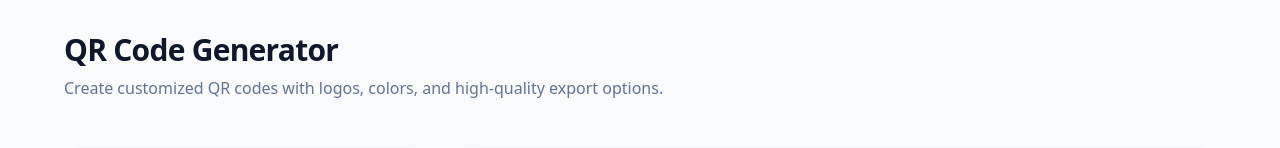
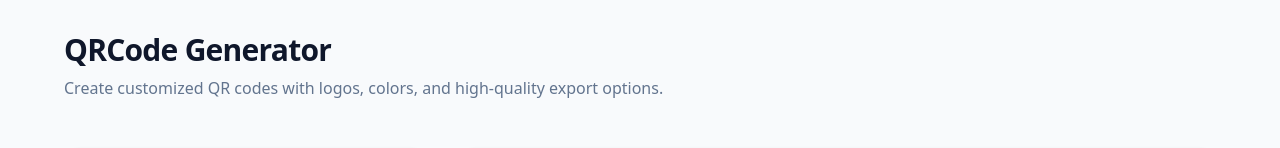
Before and after one commit to rekesan/qrgen, a React (Vite) app: page / in a window 1280 px wide. Shown: the top 148 px of the page. Built offline with nearby package versions, Linux system fonts and the light colour scheme.

Commit message:
correct header title from "QR Code Generator" to "QRCode Generator"

```diff
--- a/src/App.tsx
+++ b/src/App.tsx
@@ -106,7 +106,7 @@ export default function App() {
         {/* --- Header --- */}
         <div className="col-span-1 lg:col-span-12 mb-4">
           <h1 className="text-3xl font-extrabold text-slate-900 tracking-tight mb-2">
-            QR Code Generator
+            QRCode Generator
           </h1>
           <p className="text-slate-500">
             Create customized QR codes with logos, colors, and high-quality
```
